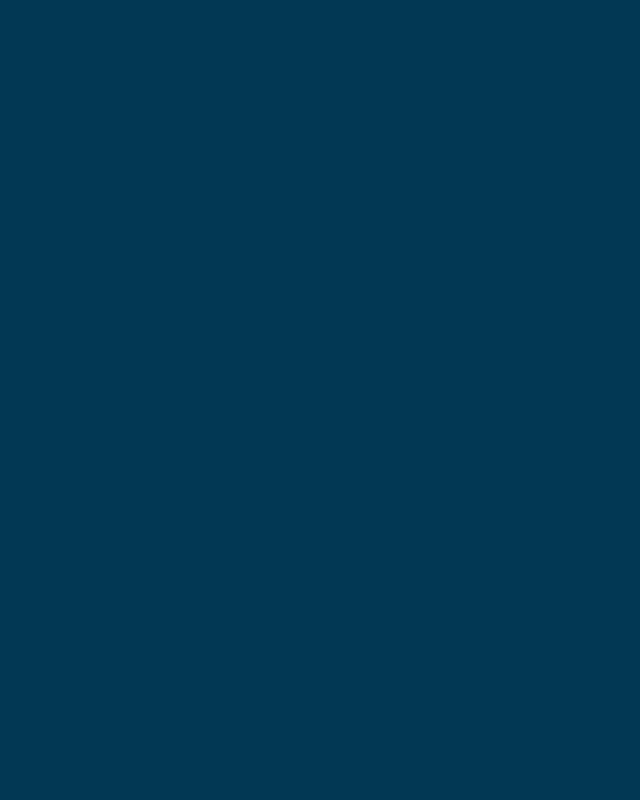
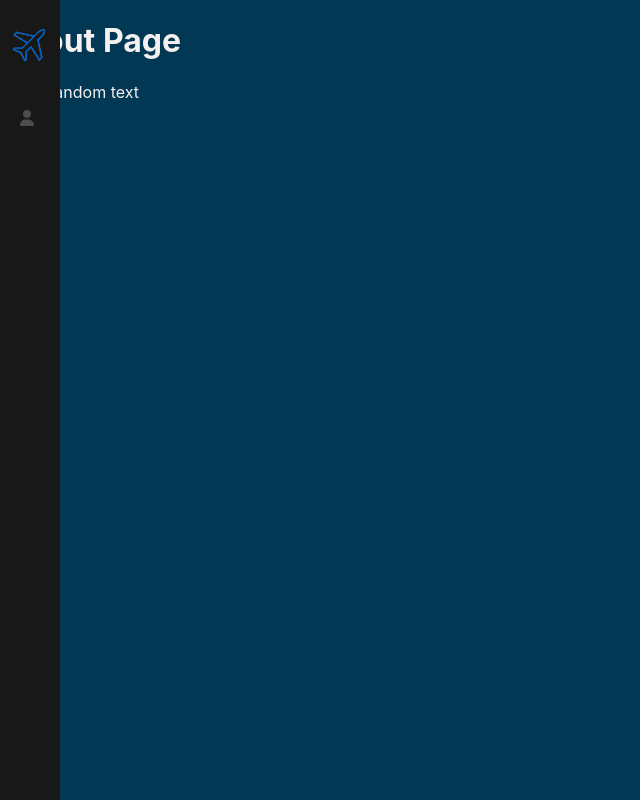
Before and after one commit to lucasman223/tamu23, a React (Create React App) app in the folder frontend/: page /about in a window 1280 px wide. Before the commit this address had no page. Shown: the whole page, without its empty margins (0-640 px from the left). Built offline with nearby package versions, Linux system fonts and the light colour scheme.

Commit message:
About page poc

```diff
--- a/frontend/src/App.js
+++ b/frontend/src/App.js
@@ -1,12 +1,15 @@
 import './App.scss';
 import Layout from './components/Layout';
+import About from "./components/About";
 import { Routes, Route} from 'react-router-dom'
 
 function App() {
   return (
     <>
+    <Layout/>
     <Routes>
-      <Route path="/" element={<Layout/>} />
+
+      <Route path="/about" element={<About/>} />
     </Routes>
     </>
   );
--- /dev/null
+++ b/frontend/src/components/About/index.js
@@ -0,0 +1,12 @@
+
+
+export default function About() {
+    return (
+        <div>
+            <h1>About Page</h1>
+            <div>
+                this is random text
+            </div>
+        </div>
+    )
+}
```
